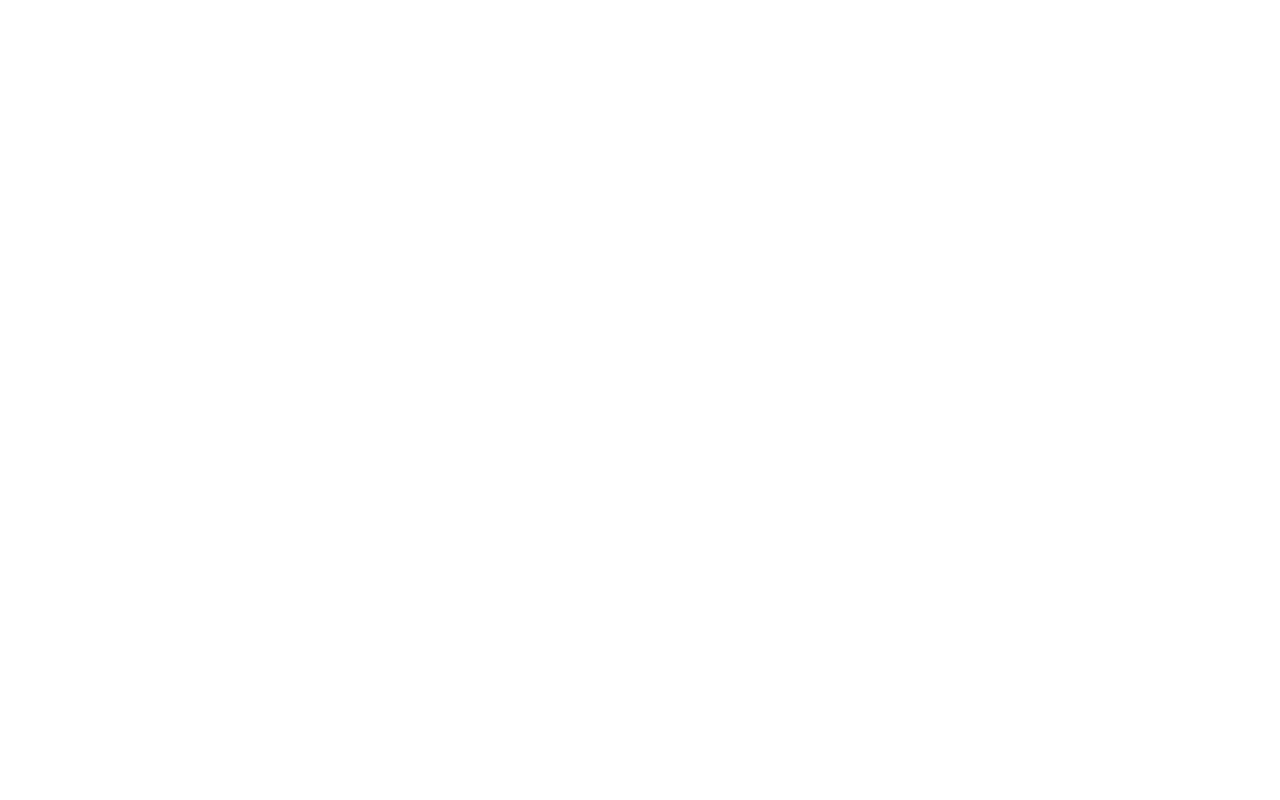
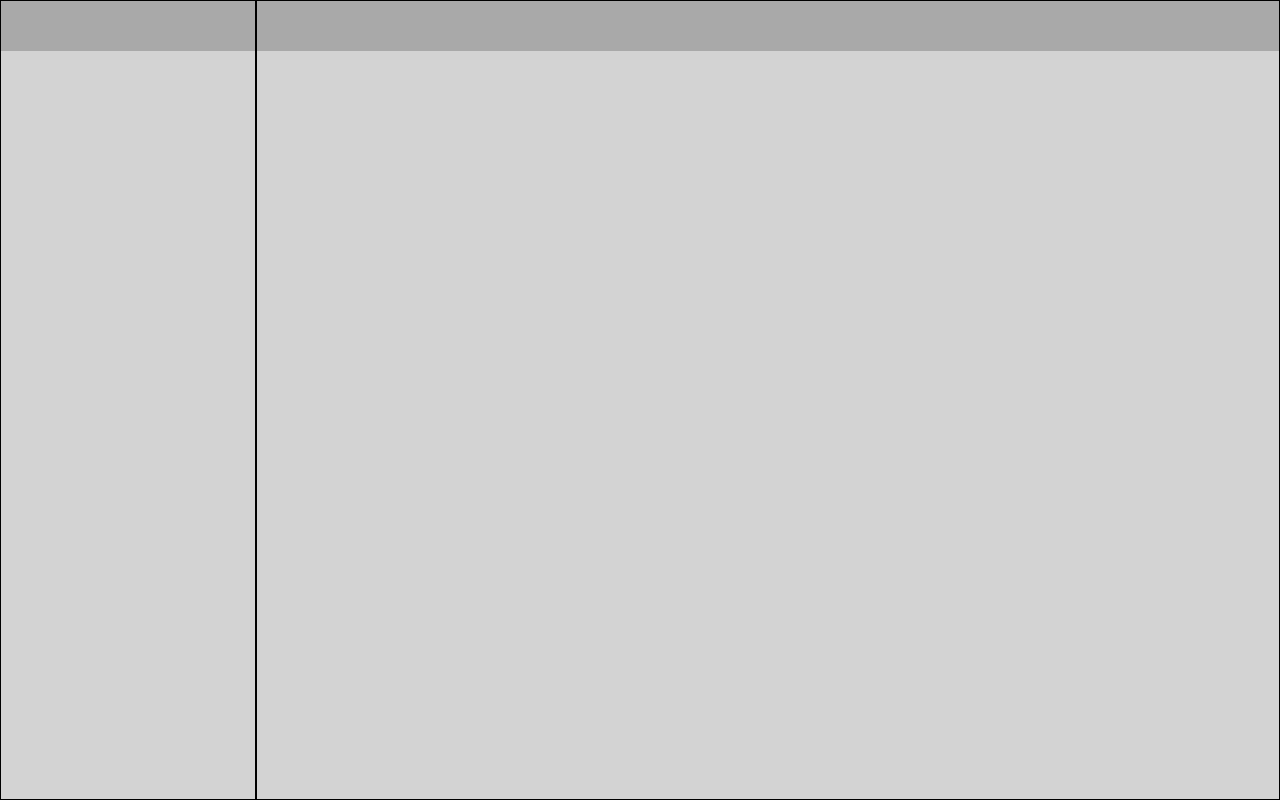
Before and after one commit to medmoline/boolzapp, a plain HTML site: page boolzapp/index.html in a window 1280 px wide. Drawn offline with nearby package versions, Linux system fonts and the light colour scheme.

Commit message:
struttura base

```diff
--- a/boolzapp/index.html
+++ b/boolzapp/index.html
@@ -8,6 +8,22 @@
     <title></title>
   </head>
   <body>
+    <section>
+      <div class="container">
+        <div class="lato_a">
+          <div class="cornice">
+            <div class="img_utente">
 
+            </div>
+          </div>
+        </div>
+        <div class="lato_b">
+          <div class="cornice cornice_2">
+
+          </div>
+        </div>
+      </div>
+    </section>
+    <script src="main.js" charset="utf-8"></script>
   </body>
 </html>
--- a/boolzapp/main.js
+++ b/boolzapp/main.js
@@ -0,0 +1,3 @@
+// Milestone 1
+// Replica della grafica con la possibilità di avere messaggi scritti dall’utente (verdi) e dall’interlocutore (bianco) assegnando due classi CSS diverse
+// Aggiunta di un messaggio: l’utente scrive un testo nella parte bassa e cliccando invia il testo viene aggiunto al thread sopra, come messaggio verde
--- a/boolzapp/style.css
+++ b/boolzapp/style.css
@@ -5,16 +5,35 @@
 }
 
 .container{
+  height:100vh;
   width:100%;
   background-color:lightgrey;
+  margin:0 auto;
+}
+.container:after{
+  clear:both;
+  display:table;
+  content:'';
+}
+.lato_a{
+  width:20%;
+  border:1px solid black;
+  float:left;
 }
 
-.lato_a{
-  width:20%;
+.lato_a,
+.lato_b{
   height:100vh;
 }
 
+.cornice{
+  width:100%;
+  height:50px;
+  background-color:darkgrey;
+}
+
 .lato_b{
-  width:80%;
-  height:100vh;
+  float:left;
+  width:80%;;
+  border:1px solid black;
 }
```
